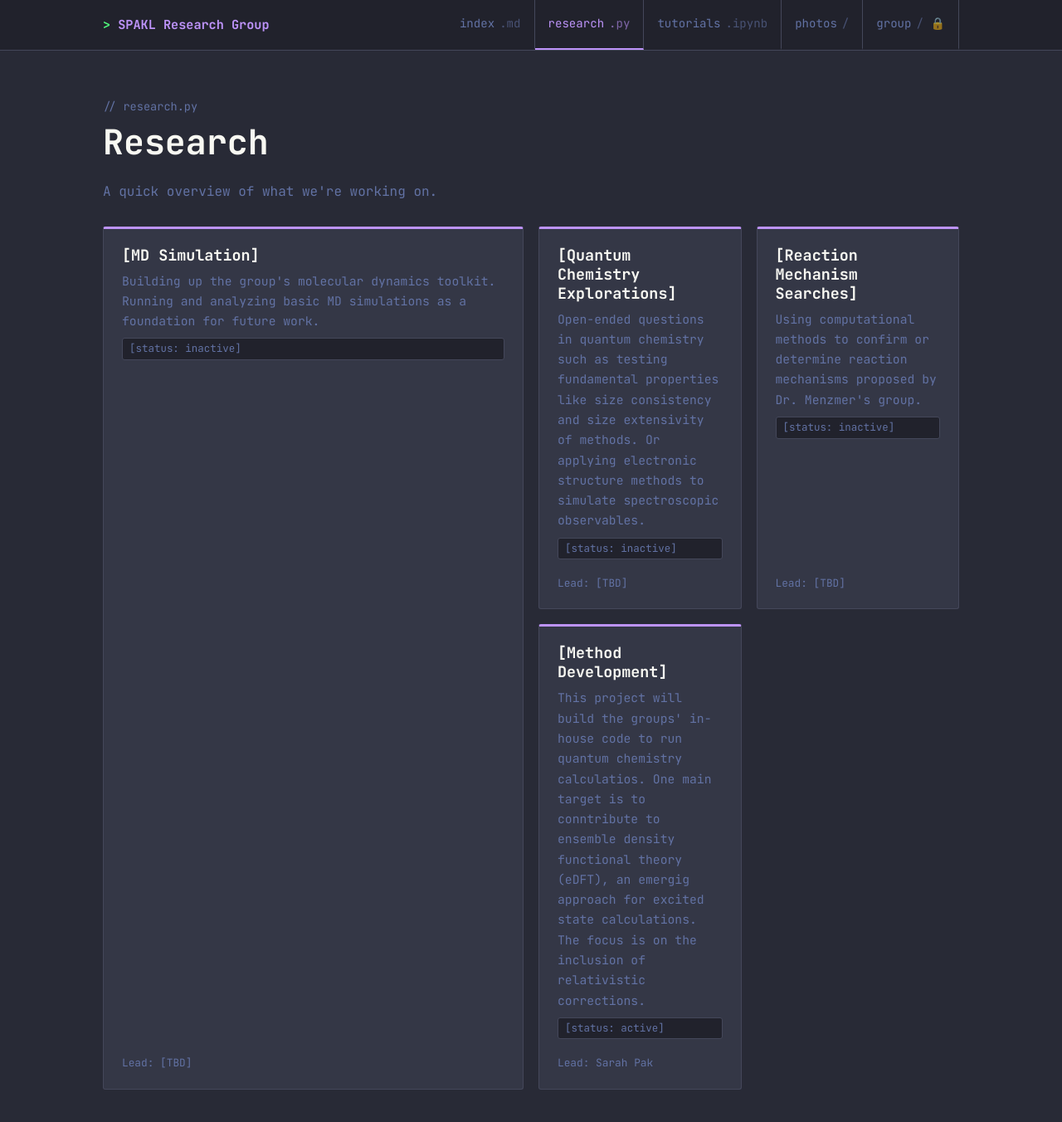
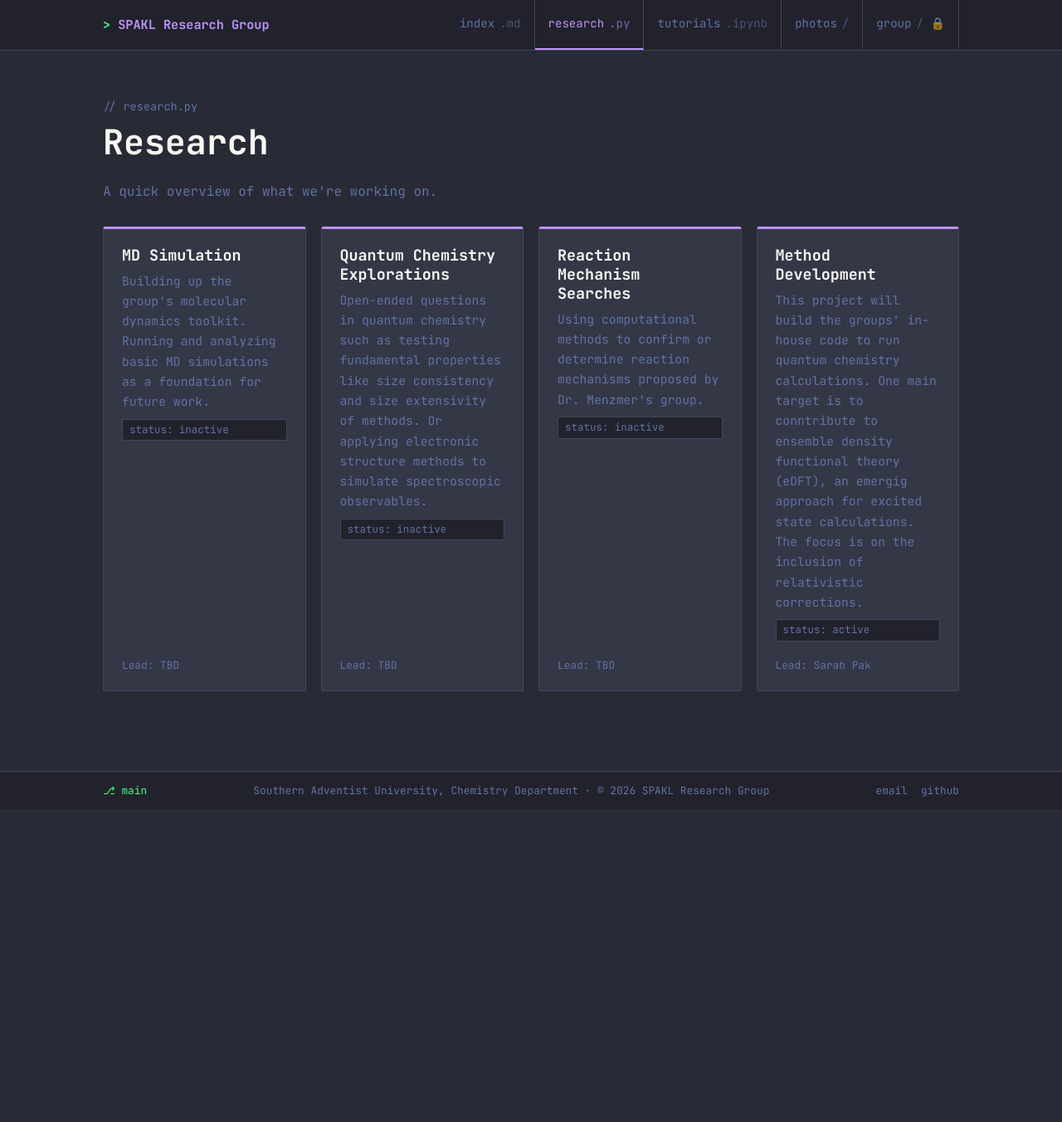
Before and after one commit to spakl/research-site, a Jekyll site: the page built from research.html, in a window 1280 px wide and 1400 px high. Shown: the top 1352 px of the window at 83% size. Built offline with Jekyll 4.4.1, drawn with Linux system fonts in a browser that asks for light colours.

Commit message:
fix unclosed grid div

```diff
--- a/research.html
+++ b/research.html
@@ -3,7 +3,6 @@ layout: default
 section: research
 title: Research
 ---
-
 <section class="section" style="border-top:none;">
   <div class="container">
     <div class="section-head">
@@ -11,36 +10,31 @@ title: Research
       <h1>Research</h1>
       <p class="text-muted">A quick overview of what we're working on.</p>
     </div>
-
     <div class="grid">
       <div class="card" data-accent="research">
-        <h3>[MD Simulation]</h3>
+        <h3>MD Simulation</h3>
         <p>Building up the group's molecular dynamics toolkit. Running and analyzing basic MD simulations as a foundation for future work.</p>
-        <span class="tag">[status: inactive]</span>
-        <span class="card-meta">Lead: [TBD]</span>
+        <span class="tag">status: inactive</span>
+        <span class="card-meta">Lead: TBD</span>
       </div>
-
-    <div class="grid">
       <div class="card" data-accent="research">
-        <h3>[Quantum Chemistry Explorations]</h3>
+        <h3>Quantum Chemistry Explorations</h3>
         <p>Open-ended questions in quantum chemistry such as testing fundamental properties like size consistency and size extensivity of methods. Or applying electronic structure methods to simulate spectroscopic observables.</p>
-        <span class="tag">[status: inactive]</span>
-        <span class="card-meta">Lead: [TBD]</span>
+        <span class="tag">status: inactive</span>
+        <span class="card-meta">Lead: TBD</span>
       </div>
-
       <div class="card" data-accent="research">
-        <h3>[Reaction Mechanism Searches]</h3>
+        <h3>Reaction Mechanism Searches</h3>
         <p>Using computational methods to confirm or determine reaction mechanisms proposed by Dr. Menzmer's group.</p>
-        <span class="tag">[status: inactive]</span>
-        <span class="card-meta">Lead: [TBD]</span>
+        <span class="tag">status: inactive</span>
+        <span class="card-meta">Lead: TBD</span>
       </div>
-
       <div class="card" data-accent="research">
-        <h3>[Method Development]</h3>
-        <p>This project will build the groups' in-house code to run quantum chemistry calculatios. One main target is to conntribute to ensemble density functional theory (eDFT), an emergig approach for excited state calculations. The focus is on the inclusion of relativistic corrections.</p>
-        <span class="tag">[status: active]</span>
+        <h3>Method Development</h3>
+        <p>This project will build the groups' in-house code to run quantum chemistry calculations. One main target is to conntribute to ensemble density functional theory (eDFT), an emergig approach for excited state calculations. The focus is on the inclusion of relativistic corrections.</p>
+        <span class="tag">status: active</span>
         <span class="card-meta">Lead: Sarah Pak</span>
       </div>
     </div>
-
+  </div>
 </section>
```
